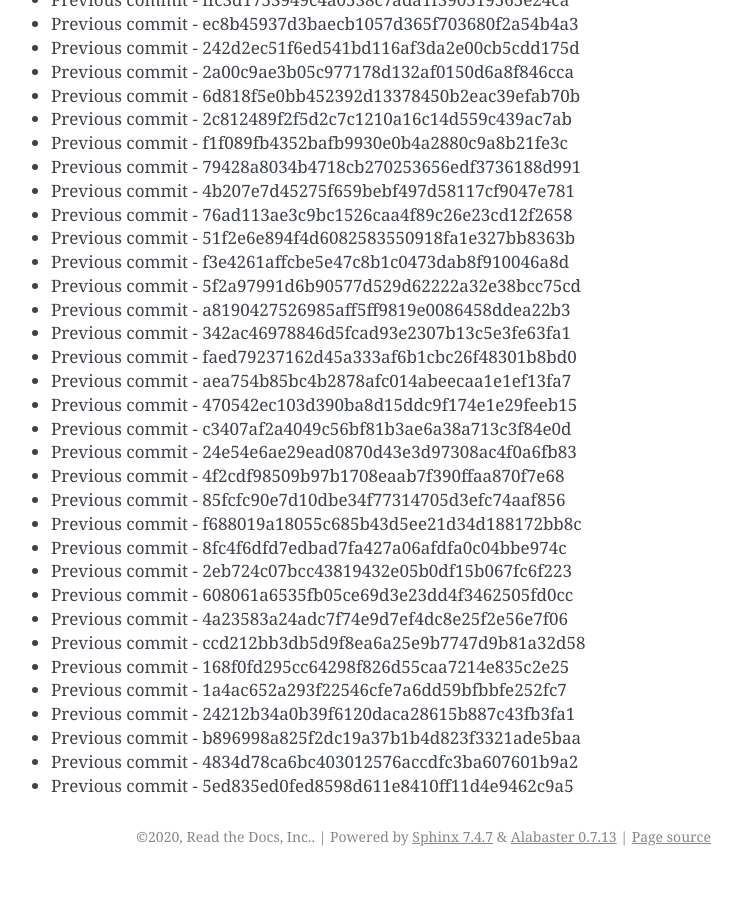
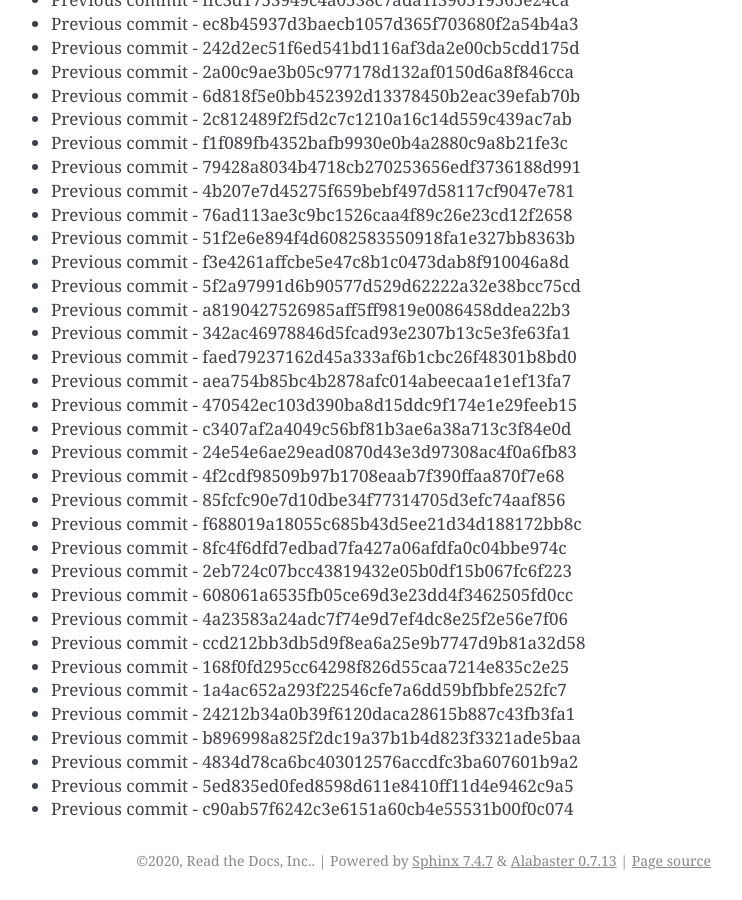
Before and after one commit to readthedocs/rtd-git-stresstest, a Sphinx documentation site: the page built from docs/updates.rst, in a window 1280 px wide and 900 px high, scrolled down 8294 px. Shown: the whole window, without its empty margins (399-1141 px from the left). Built offline with Sphinx 7.4.7, drawn with Linux system fonts in a browser that asks for light colours; before the commit the page ends 9170 px from its top, so only the background shows below that.

Commit message:
Generating commit from previous: c90ab57f6242c3e6151a60cb4e55531b00f0c074

```diff
--- a/docs/updates.rst
+++ b/docs/updates.rst
@@ -380,3 +380,4 @@ It can be tested for any performance characteristics.
 * Previous commit - b896998a825f2dc19a37b1b4d823f3321ade5baa
 * Previous commit - 4834d78ca6bc403012576accdfc3ba607601b9a2
 * Previous commit - 5ed835ed0fed8598d611e8410ff11d4e9462c9a5
+* Previous commit - c90ab57f6242c3e6151a60cb4e55531b00f0c074
```
